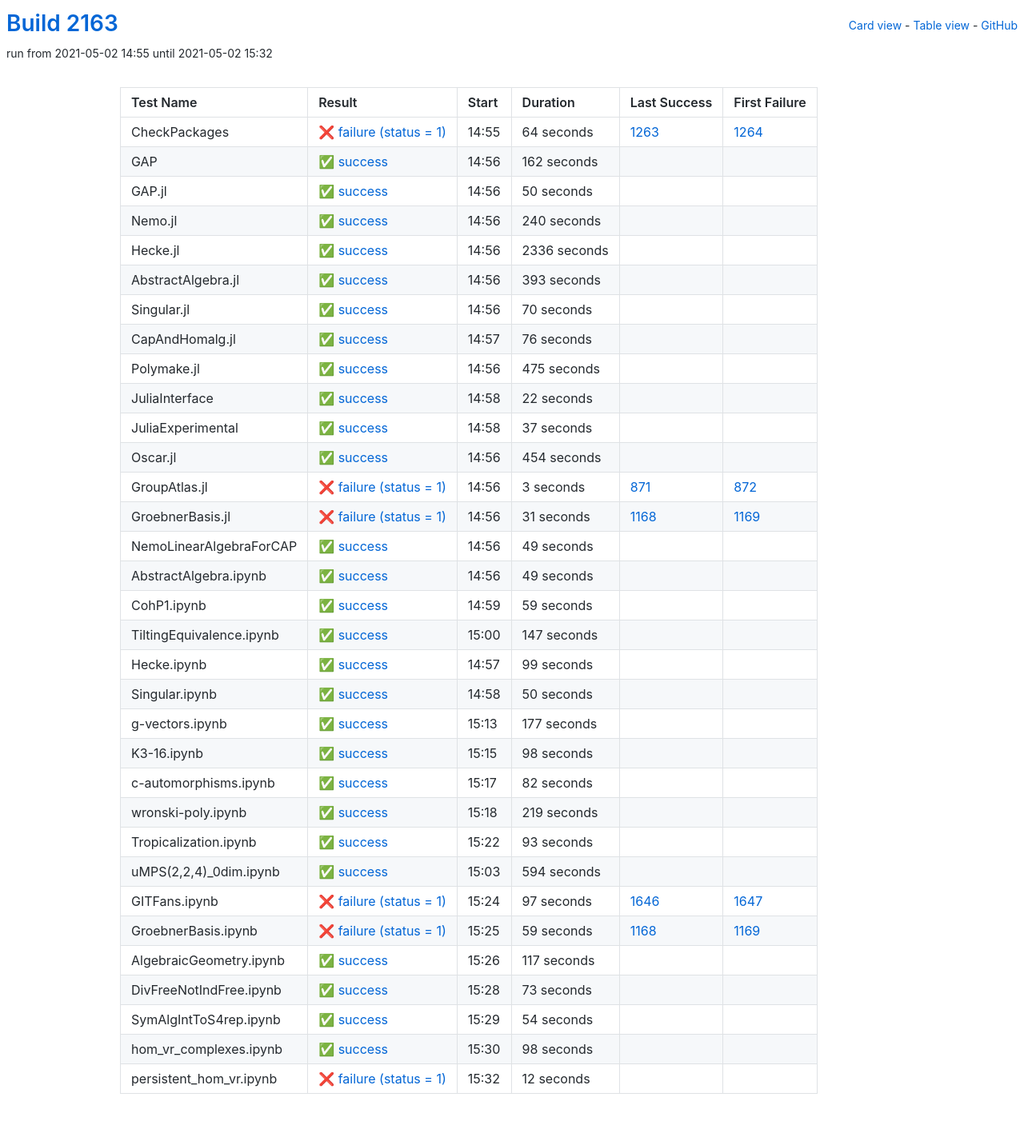
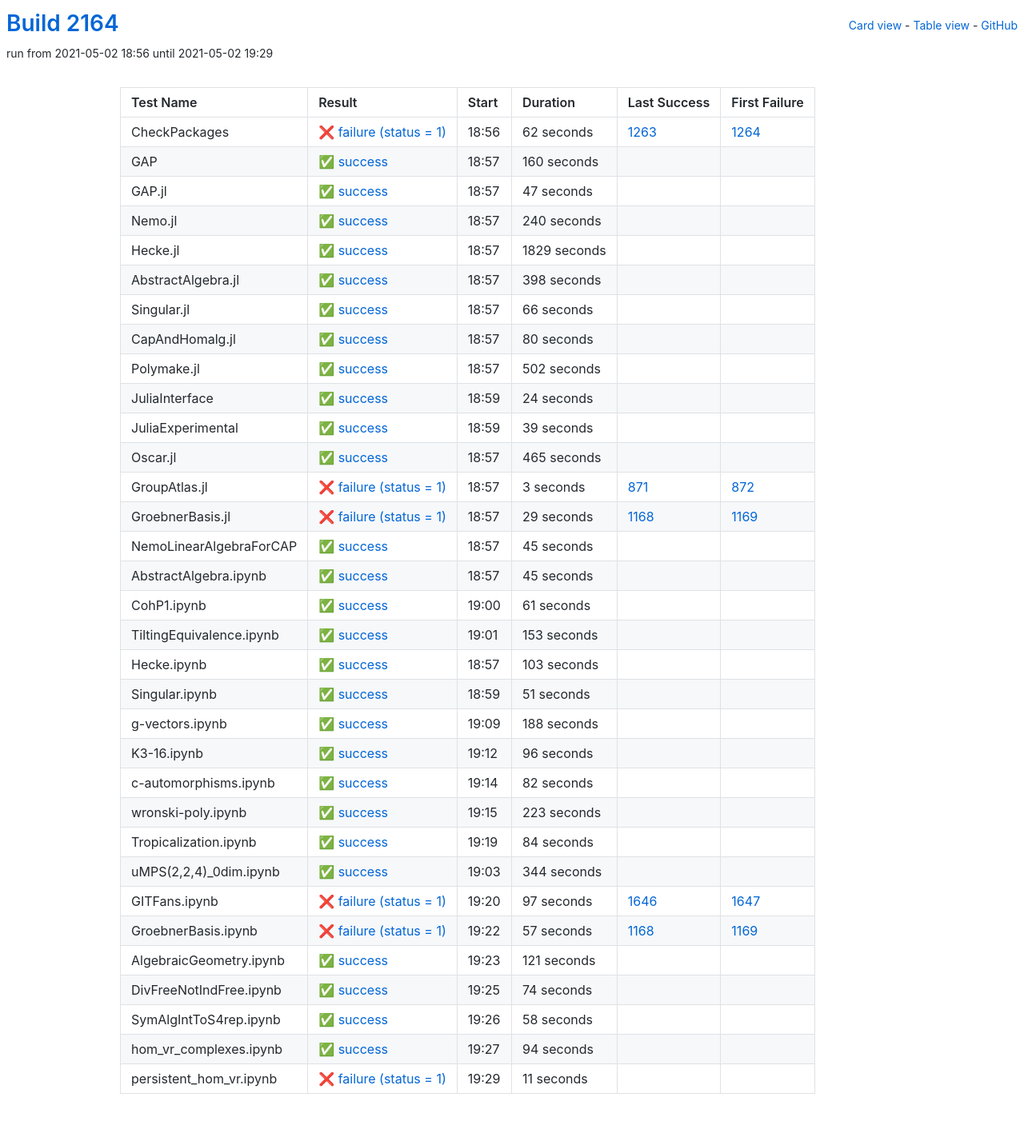
Before and after one commit to oscar-system/oscar-ci-status-stable, a Jekyll site: the page built from table.html, in a window 1280 px wide. Shown: the whole page at 80% size. Built offline with Jekyll 4.4.1, drawn with Linux system fonts in a browser that asks for light colours.

Commit message:
Build #2164

```diff
--- a/_data/ci.yml
+++ b/_data/ci.yml
@@ -1,6 +1,6 @@
 ---
-build: 2163
-build_url: https://oscarci.mathematik.uni-kl.de/job/oscar-stable/2163/
+build: 2164
+build_url: https://oscarci.mathematik.uni-kl.de/job/oscar-stable/2164/
 job: oscar-stable
 organization: oscar-system
 repo: oscar-ci-status-stable
@@ -8,44 +8,44 @@ repourl: https://github.com/oscar-system/oscar-ci-status-stable
 tests:
 - name: CheckPackages
   id: checkpackages
-  log: https://oscarci.mathematik.uni-kl.de/job/oscar-stable/2163/artifact/logs/build-2163/CheckPackages.log
-  start: 2021-05-02 14:55
+  log: https://oscarci.mathematik.uni-kl.de/job/oscar-stable/2164/artifact/logs/build-2164/CheckPackages.log
+  start: 2021-05-02 18:56
   success: false
   exitcode: 1
   status: failure
-  duration: 64
+  duration: 62
   last_success: 1263
   last_success_url: https://oscarci.mathematik.uni-kl.de/job/oscar-stable/1263/
   first_failure: 1264
   first_failure_url: https://oscarci.mathematik.uni-kl.de/job/oscar-stable/1264/
 - name: GAP
   id: gap
-  log: https://oscarci.mathematik.uni-kl.de/job/oscar-stable/2163/artifact/logs/build-2163/GAP.log
-  start: 2021-05-02 14:56
+  log: https://oscarci.mathematik.uni-kl.de/job/oscar-stable/2164/artifact/logs/build-2164/GAP.log
+  start: 2021-05-02 18:57
   success: true
   exitcode: 0
   status: success
-  duration: 162
+  duration: 160
   last_success: false
   last_success_url:
   first_failure: false
   first_failure_url:
 - name: GAP.jl
   id: gap-jl
-  log: https://oscarci.mathematik.uni-kl.de/job/oscar-stable/2163/artifact/logs/build-2163/GAP.jl.log
-  start: 2021-05-02 14:56
+  log: https://oscarci.mathematik.uni-kl.de/job/oscar-stable/2164/artifact/logs/build-2164/GAP.jl.log
+  start: 2021-05-02 18:57
   success: true
   exitcode: 0
   status: success
-  duration: 50
+  duration: 47
   last_success: false
   last_success_url:
   first_failure: false
   first_failure_url:
 - name: Nemo.jl
   id: nemo-jl
-  log: https://oscarci.mathematik.uni-kl.de/job/oscar-stable/2163/artifact/logs/build-2163/Nemo.jl.log
-  start: 2021-05-02 14:56
+  log: https://oscarci.mathematik.uni-kl.de/job/oscar-stable/2164/artifact/logs/build-2164/Nemo.jl.log
+  start: 2021-05-02 18:57
   success: true
   exitcode: 0
   status: success
@@ -56,104 +56,104 @@ tests:
   first_failure_url:
 - name: Hecke.jl
   id: hecke-jl
-  log: https://oscarci.mathematik.uni-kl.de/job/oscar-stable/2163/artifact/logs/build-2163/Hecke.jl.log
-  start: 2021-05-02 14:56
+  log: https://oscarci.mathematik.uni-kl.de/job/oscar-stable/2164/artifact/logs/build-2164/Hecke.jl.log
+  start: 2021-05-02 18:57
   success: true
   exitcode: 0
   status: success
-  duration: 2336
+  duration: 1829
   last_success: false
   last_success_url:
   first_failure: false
   first_failure_url:
 - name: AbstractAlgebra.jl
   id: abstractalgebra-jl
-  log: https://oscarci.mathematik.uni-kl.de/job/oscar-stable/2163/artifact/logs/build-2163/AbstractAlgebra.jl.log
-  start: 2021-05-02 14:56
+  log: https://oscarci.mathematik.uni-kl.de/job/oscar-stable/2164/artifact/logs/build-2164/AbstractAlgebra.jl.log
+  start: 2021-05-02 18:57
   success: true
   exitcode: 0
   status: success
-  duration: 393
+  duration: 398
   last_success: false
   last_success_url:
   first_failure: false
   first_failure_url:
 - name: Singular.jl
   id: singular-jl
-  log: https://oscarci.mathematik.uni-kl.de/job/oscar-stable/2163/artifact/logs/build-2163/Singular.jl.log
-  start: 2021-05-02 14:56
+  log: https://oscarci.mathematik.uni-kl.de/job/oscar-stable/2164/artifact/logs/build-2164/Singular.jl.log
+  start: 2021-05-02 18:57
   success: true
   exitcode: 0
   status: success
-  duration: 70
+  duration: 66
   last_success: false
   last_success_url:
   first_failure: false
   first_failure_url:
 - name: CapAndHomalg.jl
   id: capandhomalg-jl
-  log: https://oscarci.mathematik.uni-kl.de/job/oscar-stable/2163/artifact/logs/build-2163/CapAndHomalg.jl.log
-  start: 2021-05-02 14:57
+  log: https://oscarci.mathematik.uni-kl.de/job/oscar-stable/2164/artifact/logs/build-2164/CapAndHomalg.jl.log
+  start: 2021-05-02 18:57
   success: true
   exitcode: 0
   status: success
-  duration: 76
+  duration: 80
   last_success: false
   last_success_url:
   first_failure: false
   first_failure_url:
 - name: Polymake.jl
   id: polymake-jl
-  log: https://oscarci.mathematik.uni-kl.de/job/oscar-stable/2163/artifact/logs/build-2163/Polymake.jl.log
-  start: 2021-05-02 14:56
+  log: https://oscarci.mathematik.uni-kl.de/job/oscar-stable/2164/artifact/logs/build-2164/Polymake.jl.log
+  start: 2021-05-02 18:57
   success: true
   exitcode: 0
   status: success
-  duration: 475
+  duration: 502
   last_success: false
   last_success_url:
   first_failure: false
   first_failure_url:
 - name: JuliaInterface
   id: juliainterface
-  log: https://oscarci.mathematik.uni-kl.de/job/oscar-stable/2163/artifact/logs/build-2163/JuliaInterface.log
-  start: 2021-05-02 14:58
+  log: https://oscarci.mathematik.uni-kl.de/job/oscar-stable/2164/artifact/logs/build-2164/JuliaInterface.log
+  start: 2021-05-02 18:59
   success: true
   exitcode: 0
   status: success
-  duration: 22
+  duration: 24
   last_success: false
   last_success_url:
   first_failure: false
   first_failure_url:
 - name: JuliaExperimental
   id: juliaexperimental
-  log: https://oscarci.mathematik.uni-kl.de/job/oscar-stable/2163/artifact/logs/build-2163/JuliaExperimental.log
-  start: 2021-05-02 14:58
+  log: https://oscarci.mathematik.uni-kl.de/job/oscar-stable/2164/artifact/logs/build-2164/JuliaExperimental.log
+  start: 2021-05-02 18:59
   success: true
   exitcode: 0
   status: success
-  duration: 37
+  duration: 39
   last_success: false
   last_success_url:
   first_failure: false
   first_failure_url:
 - name: Oscar.jl
   id: oscar-jl
-  log: https://oscarci.mathematik.uni-kl.de/job/oscar-stable/2163/artifact/logs/build-2163/Oscar.jl.log
-  start: 2021-05-02 14:56
+  log: https://oscarci.mathematik.uni-kl.de/job/oscar-stable/2164/artifact/logs/build-2164/Oscar.jl.log
+  start: 2021-05-02 18:57
   success: true
   exitcode: 0
   status: success
-  duration: 454
+  duration: 465
   last_success: false
   last_success_url:
   first_failure: false
   first_failure_url:
 - name: GroupAtlas.jl
   id: groupatlas-jl
-  log: https://oscarci.mathematik.uni-kl.de/job/oscar-stable/2163/artifact/logs/build-2163/GroupAtlas.jl.log
-  start: 2021-05-02 14:56
+  log: https://oscarci.mathematik.uni-kl.de/job/oscar-stable/2164/artifact/logs/build-2164/GroupAtlas.jl.log
+  start: 2021-05-02 18:57
   success: false
   exitcode: 1
   status: failure
@@ -164,116 +164,116 @@ tests:
   first_failure_url: https://oscarci.mathematik.uni-kl.de/job/oscar-stable/872/
 - name: GroebnerBasis.jl
   id: groebnerbasis-jl
-  log: https://oscarci.mathematik.uni-kl.de/job/oscar-stable/2163/artifact/logs/build-2163/GroebnerBasis.jl.log
-  start: 2021-05-02 14:56
+  log: https://oscarci.mathematik.uni-kl.de/job/oscar-stable/2164/artifact/logs/build-2164/GroebnerBasis.jl.log
+  start: 2021-05-02 18:57
   success: false
   exitcode: 1
   status: failure
-  duration: 31
+  duration: 29
   last_success: 1168
   last_success_url: https://oscarci.mathematik.uni-kl.de/job/oscar-stable/1168/
   first_failure: 1169
   first_failure_url: https://oscarci.mathematik.uni-kl.de/job/oscar-stable/1169/
 - name: NemoLinearAlgebraForCAP
   id: nemolinearalgebraforcap
-  log: https://oscarci.mathematik.uni-kl.de/job/oscar-stable/2163/artifact/logs/build-2163/NemoLinearAlgebraForCAP.log
-  start: 2021-05-02 14:56
+  log: https://oscarci.mathematik.uni-kl.de/job/oscar-stable/2164/artifact/logs/build-2164/NemoLinearAlgebraForCAP.log
+  start: 2021-05-02 18:57
   success: true
   exitcode: 0
   status: success
-  duration: 49
+  duration: 45
   last_success: false
   last_success_url:
   first_failure: false
   first_failure_url:
 - name: AbstractAlgebra.ipynb
   id: abstractalgebra-ipynb
-  log: https://oscarci.mathematik.uni-kl.de/job/oscar-stable/2163/artifact/logs/build-2163/AbstractAlgebra.ipynb.log
-  start: 2021-05-02 14:56
+  log: https://oscarci.mathematik.uni-kl.de/job/oscar-stable/2164/artifact/logs/build-2164/AbstractAlgebra.ipynb.log
+  start: 2021-05-02 18:57
   success: true
   exitcode: 0
   status: success
-  duration: 49
+  duration: 45
   last_success: false
   last_success_url:
   first_failure: false
   first_failure_url:
 - name: CohP1.ipynb
   id: cohp1-ipynb
-  log: https://oscarci.mathematik.uni-kl.de/job/oscar-stable/2163/artifact/logs/build-2163/CohP1.ipynb.log
-  start: 2021-05-02 14:59
+  log: https://oscarci.mathematik.uni-kl.de/job/oscar-stable/2164/artifact/logs/build-2164/CohP1.ipynb.log
+  start: 2021-05-02 19:00
   success: true
   exitcode: 0
   status: success
-  duration: 59
+  duration: 61
   last_success: false
   last_success_url:
   first_failure: false
   first_failure_url:
 - name: TiltingEquivalence.ipynb
   id: tiltingequivalence-ipynb
-  log: https://oscarci.mathematik.uni-kl.de/job/oscar-stable/2163/artifact/logs/build-2163/TiltingEquivalence.ipynb.log
-  start: 2021-05-02 15:00
+  log: https://oscarci.mathematik.uni-kl.de/job/oscar-stable/2164/artifact/logs/build-2164/TiltingEquivalence.ipynb.log
+  start: 2021-05-02 19:01
   success: true
   exitcode: 0
   status: success
-  duration: 147
+  duration: 153
   last_success: false
   last_success_url:
   first_failure: false
   first_failure_url:
 - name: Hecke.ipynb
   id: hecke-ipynb
-  log: https://oscarci.mathematik.uni-kl.de/job/oscar-stable/2163/artifact/logs/build-2163/Hecke.ipynb.log
-  start: 2021-05-02 14:57
+  log: https://oscarci.mathematik.uni-kl.de/job/oscar-stable/2164/artifact/logs/build-2164/Hecke.ipynb.log
+  start: 2021-05-02 18:57
   success: true
   exitcode: 0
   status: success
-  duration: 99
+  duration: 103
   last_success: false
   last_success_url:
   first_failure: false
   first_failure_url:
 - name: Singular.ipynb
   id: singular-ipynb
-  log: https://oscarci.mathematik.uni-kl.de/job/oscar-stable/2163/artifact/logs/build-2163/Singular.ipynb.log
-  start: 2021-05-02 14:58
+  log: https://oscarci.mathematik.uni-kl.de/job/oscar-stable/2164/artifact/logs/build-2164/Singular.ipynb.log
+  start: 2021-05-02 18:59
   success: true
   exitcode: 0
   status: success
-  duration: 50
+  duration: 51
   last_success: false
   last_success_url:
   first_failure: false
   first_failure_url:
 - name: g-vectors.ipynb
   id: g-vectors-ipynb
-  log: https://oscarci.mathematik.uni-kl.de/job/oscar-stable/2163/artifact/logs/build-2163/g-vectors.ipynb.log
-  start: 2021-05-02 15:13
+  log: https://oscarci.mathematik.uni-kl.de/job/oscar-stable/2164/artifact/logs/build-2164/g-vectors.ipynb.log
+  start: 2021-05-02 19:09
   success: true
   exitcode: 0
   status: success
-  duration: 177
+  duration: 188
   last_success: false
   last_success_url:
   first_failure: false
   first_failure_url:
 - name: K3-16.ipynb
   id: k3-16-ipynb
-  log: https://oscarci.mathematik.uni-kl.de/job/oscar-stable/2163/artifact/logs/build-2163/K3-16.ipynb.log
-  start: 2021-05-02 15:15
+  log: https://oscarci.mathematik.uni-kl.de/job/oscar-stable/2164/artifact/logs/build-2164/K3-16.ipynb.log
+  start: 2021-05-02 19:12
   success: true
   exitcode: 0
   status: success
-  duration: 98
+  duration: 96
   last_success: false
   last_success_url:
   first_failure: false
   first_failure_url:
 - name: c-automorphisms.ipynb
   id: c-automorphisms-ipynb
-  log: https://oscarci.mathematik.uni-kl.de/job/oscar-stable/2163/artifact/logs/build-2163/c-automorphisms.ipynb.log
-  start: 2021-05-02 15:17
+  log: https://oscarci.mathematik.uni-kl.de/job/oscar-stable/2164/artifact/logs/build-2164/c-automorphisms.ipynb.log
+  start: 2021-05-02 19:14
   success: true
   exitcode: 0
   status: success
@@ -284,44 +284,44 @@ tests:
   first_failure_url:
 - name: wronski-poly.ipynb
   id: wronski-poly-ipynb
-  log: https://oscarci.mathematik.uni-kl.de/job/oscar-stable/2163/artifact/logs/build-2163/wronski-poly.ipynb.log
-  start: 2021-05-02 15:18
+  log: https://oscarci.mathematik.uni-kl.de/job/oscar-stable/2164/artifact/logs/build-2164/wronski-poly.ipynb.log
+  start: 2021-05-02 19:15
   success: true
   exitcode: 0
   status: success
-  duration: 219
+  duration: 223
   last_success: false
   last_success_url:
   first_failure: false
   first_failure_url:
 - name: Tropicalization.ipynb
   id: tropicalization-ipynb
-  log: https://oscarci.mathematik.uni-kl.de/job/oscar-stable/2163/artifact/logs/build-2163/Tropicalization.ipynb.log
-  start: 2021-05-02 15:22
+  log: https://oscarci.mathematik.uni-kl.de/job/oscar-stable/2164/artifact/logs/build-2164/Tropicalization.ipynb.log
+  start: 2021-05-02 19:19
   success: true
   exitcode: 0
   status: success
-  duration: 93
+  duration: 84
   last_success: false
   last_success_url:
   first_failure: false
   first_failure_url:
 - name: uMPS(2,2,4)_0dim.ipynb
   id: umps-2-2-4-0dim-ipynb
-  log: https://oscarci.mathematik.uni-kl.de/job/oscar-stable/2163/artifact/logs/build-2163/uMPS-2-2-4-_0dim.ipynb.log
-  start: 2021-05-02 15:03
+  log: https://oscarci.mathematik.uni-kl.de/job/oscar-stable/2164/artifact/logs/build-2164/uMPS-2-2-4-_0dim.ipynb.log
+  start: 2021-05-02 19:03
   success: true
   exitcode: 0
   status: success
-  duration: 594
+  duration: 344
   last_success: false
   last_success_url:
   first_failure: false
   first_failure_url:
 - name: GITFans.ipynb
   id: gitfans-ipynb
-  log: https://oscarci.mathematik.uni-kl.de/job/oscar-stable/2163/artifact/logs/build-2163/GITFans.ipynb.log
-  start: 2021-05-02 15:24
+  log: https://oscarci.mathematik.uni-kl.de/job/oscar-stable/2164/artifact/logs/build-2164/GITFans.ipynb.log
+  start: 2021-05-02 19:20
   success: false
   exitcode: 1
   status: failure
@@ -332,72 +332,72 @@ tests:
   first_failure_url: https://oscarci.mathematik.uni-kl.de/job/oscar-stable/1647/
 - name: GroebnerBasis.ipynb
   id: groebnerbasis-ipynb
-  log: https://oscarci.mathematik.uni-kl.de/job/oscar-stable/2163/artifact/logs/build-2163/GroebnerBasis.ipynb.log
-  start: 2021-05-02 15:25
+  log: https://oscarci.mathematik.uni-kl.de/job/oscar-stable/2164/artifact/logs/build-2164/GroebnerBasis.ipynb.log
+  start: 2021-05-02 19:22
   success: false
   exitcode: 1
   status: failure
-  duration: 59
+  duration: 57
   last_success: 1168
   last_success_url: https://oscarci.mathematik.uni-kl.de/job/oscar-stable/1168/
   first_failure: 1169
   first_failure_url: https://oscarci.mathematik.uni-kl.de/job/oscar-stable/1169/
 - name: AlgebraicGeometry.ipynb
   id: algebraicgeometry-ipynb
-  log: https://oscarci.mathematik.uni-kl.de/job/oscar-stable/2163/artifact/logs/build-2163/AlgebraicGeometry.ipynb.log
-  start: 2021-05-02 15:26
+  log: https://oscarci.mathematik.uni-kl.de/job/oscar-stable/2164/artifact/logs/build-2164/AlgebraicGeometry.ipynb.log
+  start: 2021-05-02 19:23
   success: true
   exitcode: 0
   status: success
-  duration: 117
+  duration: 121
   last_success: false
   last_success_url:
   first_failure: false
   first_failure_url:
 - name: DivFreeNotIndFree.ipynb
   id: divfreenotindfree-ipynb
-  log: https://oscarci.mathematik.uni-kl.de/job/oscar-stable/2163/artifact/logs/build-2163/DivFreeNotIndFree.ipynb.log
-  start: 2021-05-02 15:28
+  log: https://oscarci.mathematik.uni-kl.de/job/oscar-stable/2164/artifact/logs/build-2164/DivFreeNotIndFree.ipynb.log
+  start: 2021-05-02 19:25
   success: true
   exitcode: 0
   status: success
-  duration: 73
+  duration: 74
   last_success: false
   last_success_url:
   first_failure: false
   first_failure_url:
 - name: SymAlgIntToS4rep.ipynb
   id: symalginttos4rep-ipynb
-  log: https://oscarci.mathematik.uni-kl.de/job/oscar-stable/2163/artifact/logs/build-2163/SymAlgIntToS4rep.ipynb.log
-  start: 2021-05-02 15:29
+  log: https://oscarci.mathematik.uni-kl.de/job/oscar-stable/2164/artifact/logs/build-2164/SymAlgIntToS4rep.ipynb.log
+  start: 2021-05-02 19:26
   success: true
   exitcode: 0
   status: success
-  duration: 54
+  duration: 58
   last_success: false
   last_success_url:
   first_failure: false
   first_failure_url:
 - name: hom_vr_complexes.ipynb
   id: hom-vr-complexes-ipynb
-  log: https://oscarci.mathematik.uni-kl.de/job/oscar-stable/2163/artifact/logs/build-2163/hom_vr_complexes.ipynb.log
-  start: 2021-05-02 15:30
+  log: https://oscarci.mathematik.uni-kl.de/job/oscar-stable/2164/artifact/logs/build-2164/hom_vr_complexes.ipynb.log
+  start: 2021-05-02 19:27
   success: true
   exitcode: 0
   status: success
-  duration: 98
+  duration: 94
   last_success: false
   last_success_url:
   first_failure: false
   first_failure_url:
 - name: persistent_hom_vr.ipynb
   id: persistent-hom-vr-ipynb
-  log: https://oscarci.mathematik.uni-kl.de/job/oscar-stable/2163/artifact/logs/build-2163/persistent_hom_vr.ipynb.log
-  start: 2021-05-02 15:32
+  log: https://oscarci.mathematik.uni-kl.de/job/oscar-stable/2164/artifact/logs/build-2164/persistent_hom_vr.ipynb.log
+  start: 2021-05-02 19:29
   success: false
   exitcode: 1
   status: failure
-  duration: 12
+  duration: 11
   last_success: false
   last_success_url:
   first_failure: false
```
Also changed, not shown: README.md.
